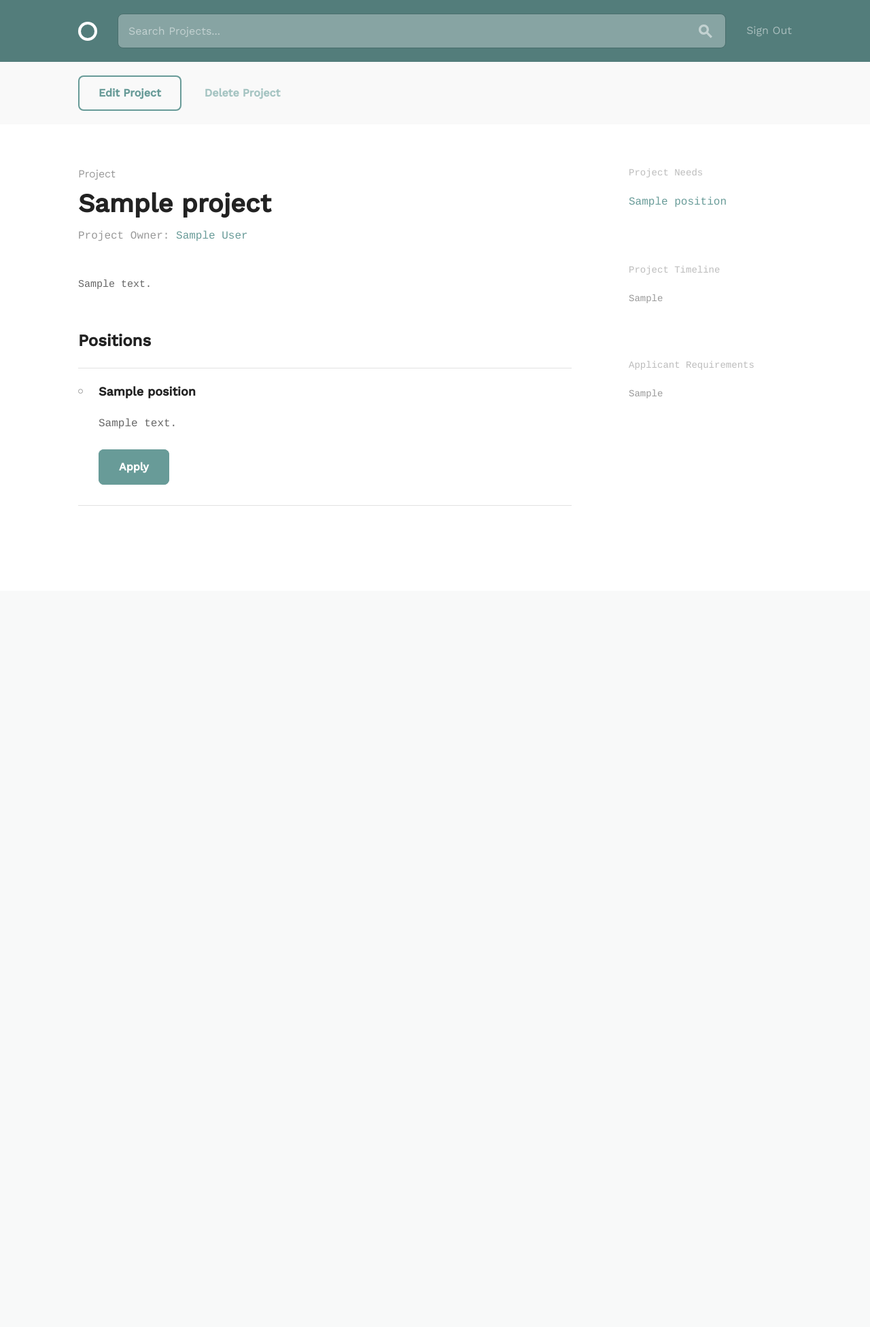
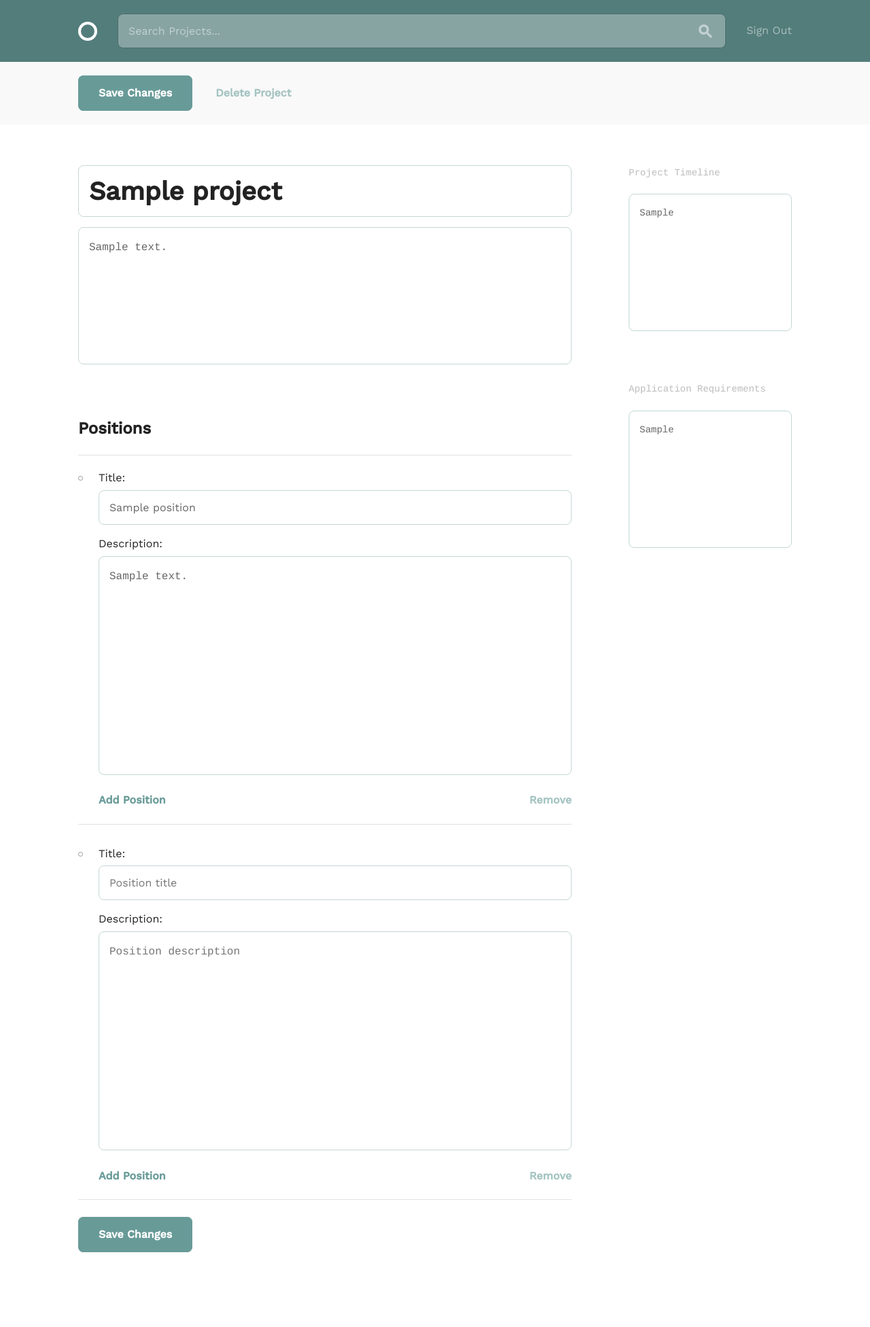
Before and after one commit to charlesseymour/Treehouse-Python-Techdegree-Project-12, a Django app: page /projects/edit/1/ in a window 1280 px wide. Shown: the whole page at 68% size. Before the commit the page ends 744 px from the top, so only its background shows below. Run offline with Django 3.2, Linux system fonts and the light colour scheme; a user stored in the database is signed in; tables that the repository leaves empty hold one stand-in row (values such as "Sample post").

Commit message:
Worked on EditProject view

```diff
--- a/team_builder/accounts/templates/accounts/profile_edit.html
+++ b/team_builder/accounts/templates/accounts/profile_edit.html
@@ -3,7 +3,6 @@
 {% block content %}
 <form id="profile_edit_form" action="" method="post" enctype="multipart/form-data">
 {% csrf_token %}
-{{ form.errors }}
   <div class="bounds circle--page">
     <div class="circle--page--header circle--fluid">
       <div class="circle--fluid--cell circle--fluid--primary">
--- a/team_builder/projects/models.py
+++ b/team_builder/projects/models.py
@@ -19,7 +19,9 @@ class Skill(models.Model):
 class Position(models.Model):
     title = models.CharField(max_length=50)
     description = models.TextField()
-    project = models.ForeignKey(Project, on_delete=models.CASCADE)
+    project = models.ForeignKey(Project,
+                                on_delete=models.CASCADE,
+                                null=True)
     filled_by = models.ForeignKey(settings.AUTH_USER_MODEL,
                                   on_delete=models.CASCADE,
                                   null=True)
--- a/team_builder/projects/templates/projects/project_edit.html
+++ b/team_builder/projects/templates/projects/project_edit.html
@@ -1,65 +1,8 @@
-<!DOCTYPE html>
-<html lang="en">
-<head>
-
-  <!-- Basic Page Needs
-  –––––––––––––––––––––––––––––––––––––––––––––––––– -->
-  <meta charset="utf-8">
-  <title>Circle</title>
-  <meta name="description" content="">
-  <meta name="author" content="">
-
-  <!-- Mobile Specific Metas
-  –––––––––––––––––––––––––––––––––––––––––––––––––– -->
-  <meta name="viewport" content="width=device-width, initial-scale=1">
-
-  <!-- FONTS
-  –––––––––––––––––––––––––––––––––––––––––––––––––– -->
-  <link href='https://fonts.googleapis.com/css?family=Work+Sans:400,500' rel='stylesheet' type='text/css'>
-  <link href='https://fonts.googleapis.com/css?family=Cousine' rel='stylesheet' type='text/css'>
-
-  <!-- CSS
-  –––––––––––––––––––––––––––––––––––––––––––––––––– -->
-  <link rel="stylesheet" href="css/global.css">
-
-  <!-- JS
-  –––––––––––––––––––––––––––––––––––––––––––––––––– -->
-  <script type="text/javascript" src="https://code.jquery.com/jquery-2.2.0.min.js"></script>
-  <script type="text/javascript" src="js/autogrow.js"></script>
-  <script type="text/javascript" src="js/global.js"></script>
-
-
-</head>
-<body>
-  <header class="circle--header">
-    <div class="bounds">
-      <div class="circle--fluid">
-        <div class="circle--fluid--cell">
-          <h1 class="hide-text circle--logo"><a class="logo" href="index.html">Circle</a></h1>
-        </div>
-        <div class="circle--fluid--cell circle--fluid--primary">
-          <div class="circle--search">
-            <input type="text" placeholder="Search Projects..." />
-            <button>
-              <svg version="1.1" class="search" xmlns="http://www.w3.org/2000/svg" xmlns:xlink="http://www.w3.org/1999/xlink" x="0px" y="0px" viewBox="0 0 12 12" xml:space="preserve">
-                <path d="M12,10.6L8.3,6.9C8.7,6.2,9,5.4,9,4.5C9,2,7,0,4.5,0S0,2,0,4.5S2,9,4.5,9c0.9,0,1.7-0.3,2.4-0.7l3.7,3.7L12,10.6z M2,4.5
-                C2,3.1,3.1,2,4.5,2S7,3.1,7,4.5C7,5.9,5.9,7,4.5,7S2,5.9,2,4.5z"/>
-              </svg>
-            </button>
-          </div>
-        </div>
-        <div class="circle--fluid--cell circle--fluid--secondary">
-          <nav>
-            <ul class="circle--inline">
-              <li><a href="signup.html">Sign Up</a></li>
-              <li><a href="signin.html">Sign In</a></li>
-            </ul>
-          </nav>
-        </div>
-      </div>
-    </div>
-  </header>
-
+{% extends "layout.html" %}
+{% load accounts_extras %}
+{% block content %}
+<form id="project_edit_form" action="" method="post">
+{% csrf_token %}
   <div class="circle--actions--bar">
     <div class="bounds">
       <div class="grid-100">
@@ -72,34 +15,26 @@
   <div class="bounds circle--page circle--article">
     <div class="grid-70">
       <div class="circle--article--body">
-        <input type="text" class="circle--input--h1" placeholder="Project Title" value="Currency Calculator" />
-        <textarea placeholder="Project description...">Lorem ipsum dolor sit amet, consectetur adipisicing elit, sed do eiusmod tempor incididunt ut labore et dolore magna aliqua. Ut enim ad minim veniam, quis nostrud exercitation ullamco laboris nisi ut aliquip ex ea commodo consequat. Duis aute irure dolor in reprehenderit in voluptate velit esse cillum dolore eu fugiat nulla pariatur. Excepteur sint occaecat cupidatat non proident, sunt in culpa qui officia deserunt mollit anim id est laborum.
-
-Lorem ipsum dolor sit amet, consectetur adipisicing elit, sed do eiusmod tempor incididunt ut labore et dolore magna aliqua. Ut enim ad minim veniam, quis nostrud exercitation ullamco laboris nisi ut aliquip ex ea commodo consequat. Duis aute irure dolor in reprehenderit in voluptate velit esse cillum dolore eu fugiat nulla pariatur. Excepteur sint occaecat cupidatat non proident, sunt in culpa qui officia deserunt mollit anim id est laborum.
-
-Lorem ipsum dolor sit amet, consectetur adipisicing elit, sed do eiusmod tempor incididunt ut labore et dolore magna aliqua. Ut enim ad minim veniam, quis nostrud exercitation ullamco laboris nisi ut aliquip ex ea commodo consequat. Duis aute irure dolor in reprehenderit in voluptate velit esse cillum dolore eu fugiat nulla pariatur. Excepteur sint occaecat cupidatat non proident, sunt in culpa qui officia deserunt mollit anim id est laborum.</textarea>
+        <input type="text" name="title" {% if form.title.value %} value="{{ form.title.value }}" {% endif %} class="circle--input--h1" placeholder="Project Title" />
+        <textarea name="description" placeholder="Project description...">{% if form.description.value %}{{ form.description.value }}{% endif %}</textarea>
       </div>
 
       <div class="circle--project--positions">
         <h2>Positions</h2>
-
+        {{  position_formset.management_form }}
         <ul class="circle--group--list circle--clone--list">
+        {% for position_form in position_formset %}
           <li>
-            <input type="text" class="circle--input--h3" placeholder="Position Title" value="iOS Developer" />
-            <textarea placeholder="Position description...">Lorem ipsum dolor sit amet, consectetur adipisicing elit, sed do eiusmod tempor incididunt ut labore et dolore magna aliqua. Ut enim ad minim veniam, quis nostrud exercitation ullamco laboris nisi ut aliquip ex ea commodo consequat. Duis aute irure dolor in reprehenderit in voluptate velit esse cillum dolore eu fugiat nulla pariatur. Excepteur sint occaecat cupidatat non proident, sunt in culpa qui officia deserunt mollit anim id est laborum.</textarea>
+            {{ position_form }}
+            <!--<input type="text" class="circle--input--h3" placeholder="Position Title" value="iOS Developer" />
+            <textarea placeholder="Position description...">Lorem ipsum dolor sit amet</textarea>-->
             <a class="circle--clone--add">Add Position</a>
             <a class="circle--clone--remove">Remove</a>
           </li>
-
-          <li>
-            <input type="text" class="circle--input--h3" placeholder="Position Title" value="Designer" />
-            <textarea placeholder="Position description...">Lorem ipsum dolor sit amet, consectetur adipisicing elit, sed do eiusmod tempor incididunt ut labore et dolore magna aliqua. Ut enim ad minim veniam, quis nostrud exercitation ullamco laboris nisi ut aliquip ex ea commodo consequat. Duis aute irure dolor in reprehenderit in voluptate velit esse cillum dolore eu fugiat nulla pariatur. Excepteur sint occaecat cupidatat non proident, sunt in culpa qui officia deserunt mollit anim id est laborum.</textarea>
-            <a class="circle--clone--add">Add Position</a>
-            <a class="circle--clone--remove">Remove</a>
-          </li>
+        {% endfor %}
         </ul>
 
-        <a class="button button-primary" href="project.html">Save Changes</a>
+        <input type="submit" class="button button-primary" value="Save Changes">
 
       </div>
     </div>
@@ -107,16 +42,15 @@ Lorem ipsum dolor sit amet, consectetur adipisicing elit, sed do eiusmod tempor
     <div class="grid-25 grid-push-5">
       <div class="circle--secondary--module">
         <h3>Project Timeline</h3>
-        <textarea placeholder="Time estimate" class="circle--textarea--input">10 hours</textarea>
+        <textarea name="estimate" placeholder="Time estimate" class="circle--textarea--input">{% if form.estimate.value %}{{ form.estimate.value }}{% endif %}</textarea>
       </div>
 
       <div class="circle--secondary--module">
         <h3>Application Requirements</h3>
-        <textarea>Applicants are required to work from our headquarters located in Antarctica.</textarea>
+        <textarea name="requirements">{% if form.requirements.value %}{{ form.requirements.value }}{% endif %}</textarea>
       </div>
 
     </div>
   </div>
-
-</body>
-</html>
+</form>
+{% endblock %}
--- a/team_builder/projects/urls.py
+++ b/team_builder/projects/urls.py
@@ -5,5 +5,6 @@ from . import views
 app_name = "projects"
 
 urlpatterns = [
-    url(r"(?P<pk>\d+)/", views.ViewProject.as_view(), name="project_view")
+    url(r"^(?P<pk>\d+)/", views.ViewProject.as_view(), name="project_view"),
+    url(r"^edit/(?P<pk>\d+)/", views.EditProject.as_view(), name="project_edit")
 ]
--- a/team_builder/projects/views.py
+++ b/team_builder/projects/views.py
@@ -11,3 +11,56 @@ from accounts.models import User
 class ViewProject(generic.DetailView):
     model = models.Project
     template_name = "projects/project.html"
+
+class EditProject(LoginRequiredMixin, generic.UpdateView):
+    model = models.Project
+    fields = ['title', 'description', 'estimate', 'requirements']
+    template_name = 'projects/project_edit.html'
+
+    def get_success_url(self, **kwargs):
+        return reverse_lazy('projects:project_view', kwargs={'pk': self.object.pk})
+
+    def get_context_data(self, **kwargs):
+        context = super(EditProject, self).get_context_data(**kwargs)
+        position_qs = models.Position.objects.filter(project=self.get_object())
+        position_formset = forms.PositionFormSet(queryset=position_qs,
+                                                 prefix="positions")
+        context['position_formset'] = position_formset
+        return context
+
+    def post(self, request, *args, **kwargs):
+        self.object = self.get_object()
+        form_class = self.get_form_class()
+        form = self.get_form(form_class)
+        position_qs = models.Position.objects.filter(project=self.object)
+        position_formsets = forms.PositionFormSet(self.request.POST,
+                                                  queryset=position_qs,
+                                                  prefix="positions")
+        position_list = []
+        if form.is_valid():
+            for fs in position_formsets:
+                if fs.is_valid():
+                    if 'title' in fs.cleaned_data:
+                        try:
+                            position = models.Position.objects.get(
+                                title__iexact=fs.cleaned_data['title'],
+                                description=fs.cleaned_data['description'],
+                                project=self.object)
+                        except models.Position.DoesNotExist:
+                            position = models.Position(
+                                title=fs.cleaned_data['title'],
+                                description=fs.cleaned_data['description'],
+                                project=self.object)
+                            position.save()
+                        position_list.append(position)
+            project = self.object
+            print(project.title)
+            print(len(position_list))
+            project.position_set.set(position_list, clear=True)
+            print(project.position_set.count())
+            return self.form_valid(form)
+        return self.form_invalid(form)
+
+
+
+# https://stackoverflow.com/questions/26548018/how-to-feed-success-url-with-pk-from-saved-model
```
Also changed, not shown: team_builder/projects/forms.py (+12 -0 lines), team_builder/projects/migrations/0007_auto_20180322_1736.py (added).
